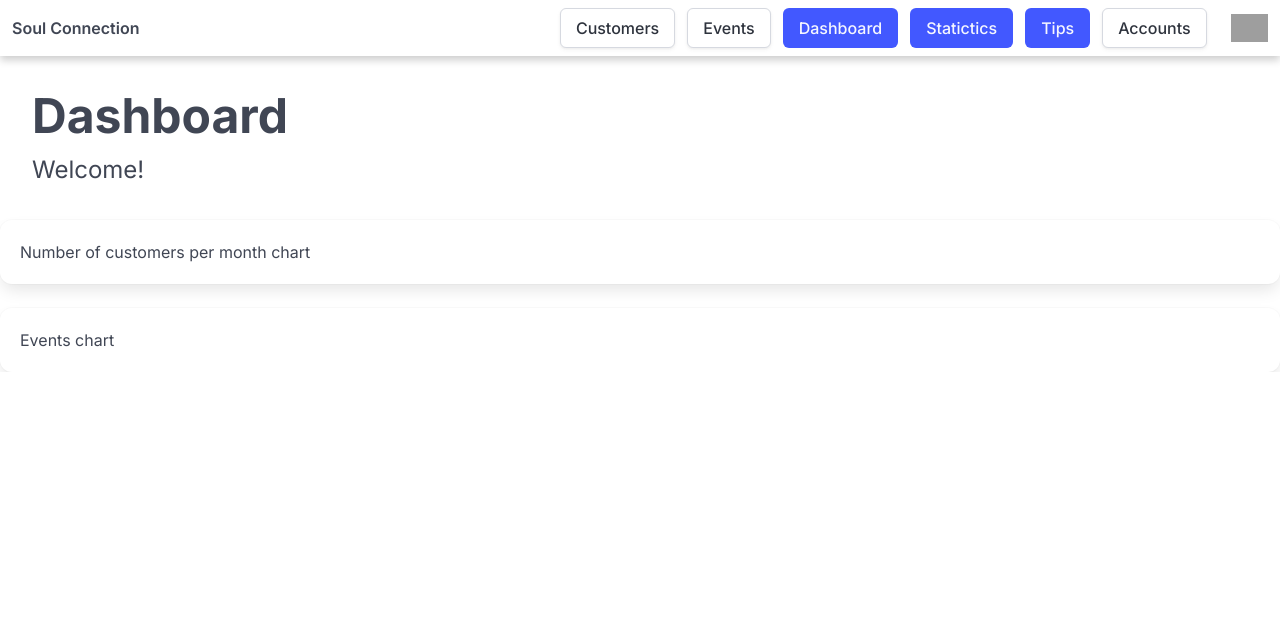
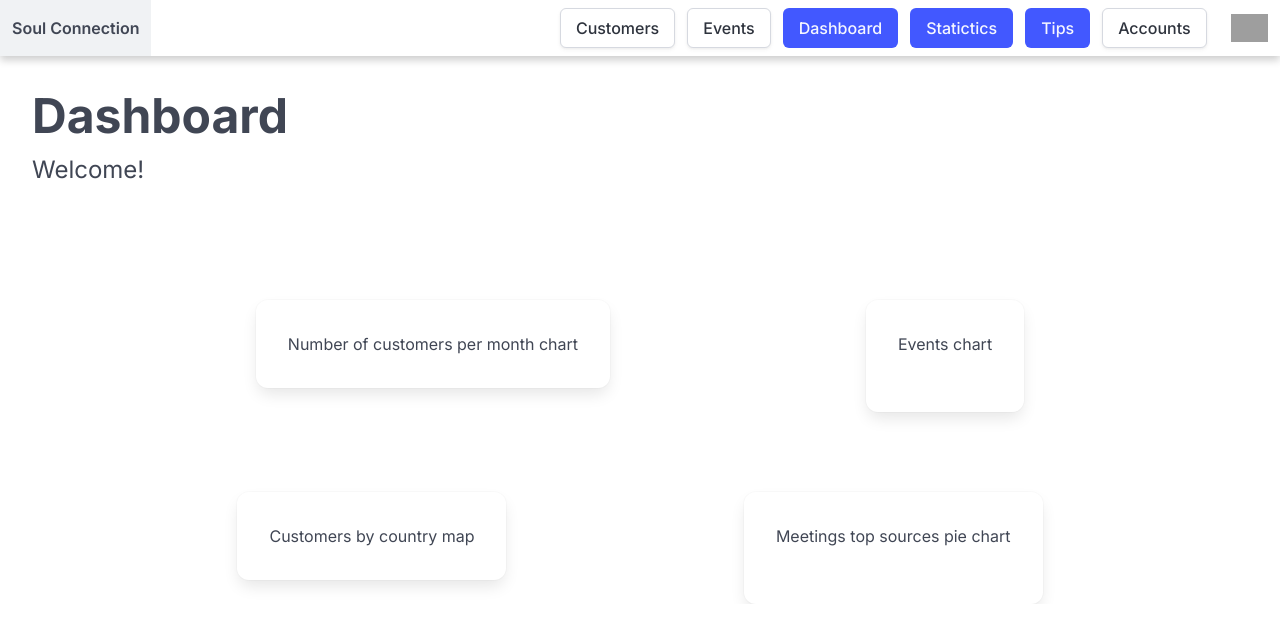
Before and after one commit to Dvaking/Piscine-Survivor, a Next.js app: page /dashboard in a window 1280 px wide. Shown: the top 642 px of the page. Built offline with nearby package versions, Linux system fonts and the light colour scheme; grey boxes are pictures that could not be loaded.

Commit message:
[UPD] structure

```diff
--- a/app/dashboard/page.module.css
+++ b/app/dashboard/page.module.css
@@ -24,6 +24,28 @@
   font-size: 1.5rem;
 }
 
+.firstCharts {
+  display: flex;
+  flex-direction: row;
+  justify-content: space-evenly;
+  padding-top: 5rem;
+}
+
+.firstCharts div {
+  padding: 2rem;
+}
+
+.secondCharts {
+  display: flex;
+  flex-direction: row;
+  justify-content: space-evenly;
+  padding-top: 5rem;
+}
+
+.secondCharts div {
+  padding: 2rem;
+}
+
 
 /* mobile & tablet */
 @media (max-width: 1920px) {
--- a/app/dashboard/page.tsx
+++ b/app/dashboard/page.tsx
@@ -43,20 +43,22 @@ export default function Home() {
           <h1>Dashboard</h1>
           <p>Welcome!</p>
         </div>
-        {/* div 1 */}
         <div className={styles.firstCharts}>
-          <div className="box">
+          <div className="card">
             Number of customers per month chart
           </div>
-          <div className="box">
+          <div className="card">
             Events chart
           </div>
         </div>
-        {/* box 1 */}
-        {/* box 2 */}
-        {/* div 2 */}
-        {/* box 3 */}
-        {/* box 4 */}
+        <div className={styles.secondCharts}>
+          <div className="card">
+            Customers by country map
+          </div>
+          <div className="card">
+            Meetings top sources pie chart
+          </div>
+        </div>
       </main>
   );
 }
```
